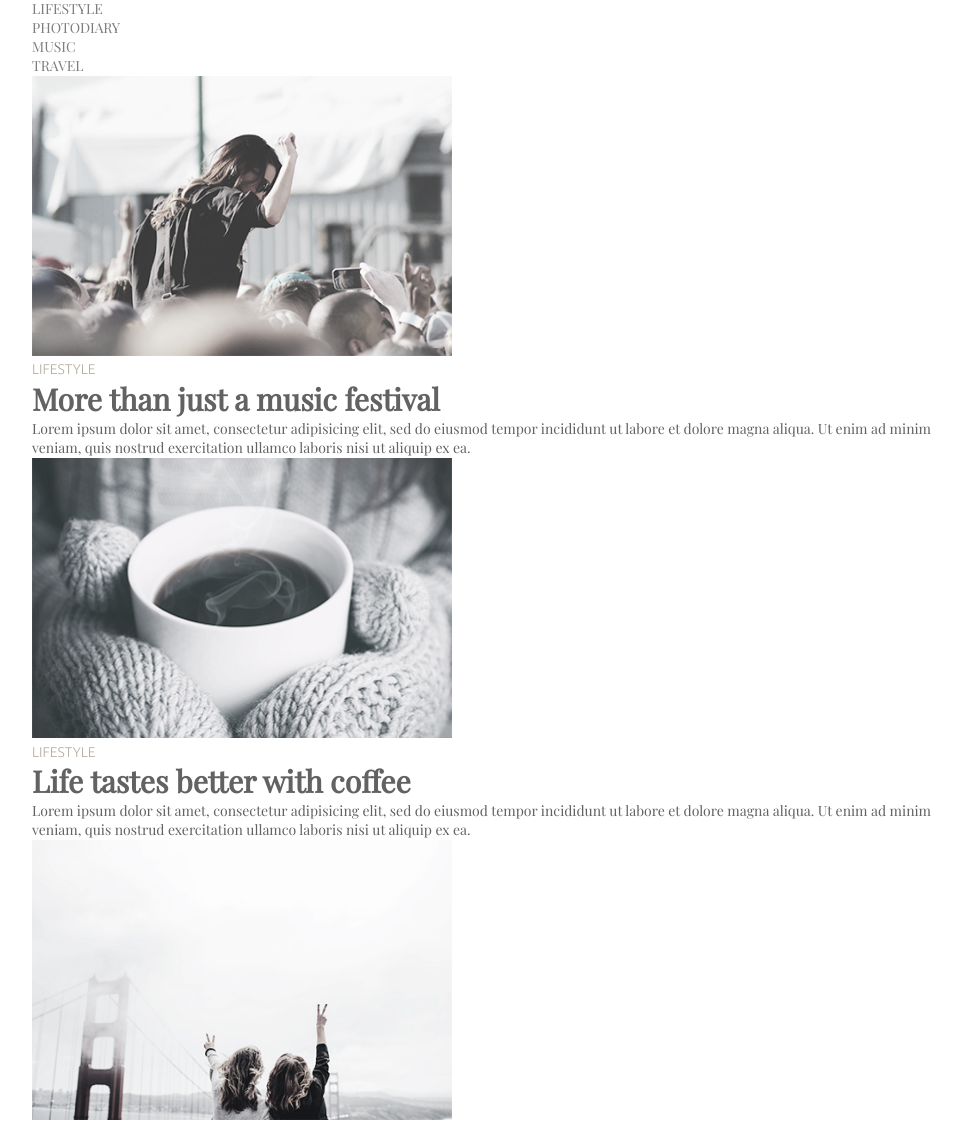
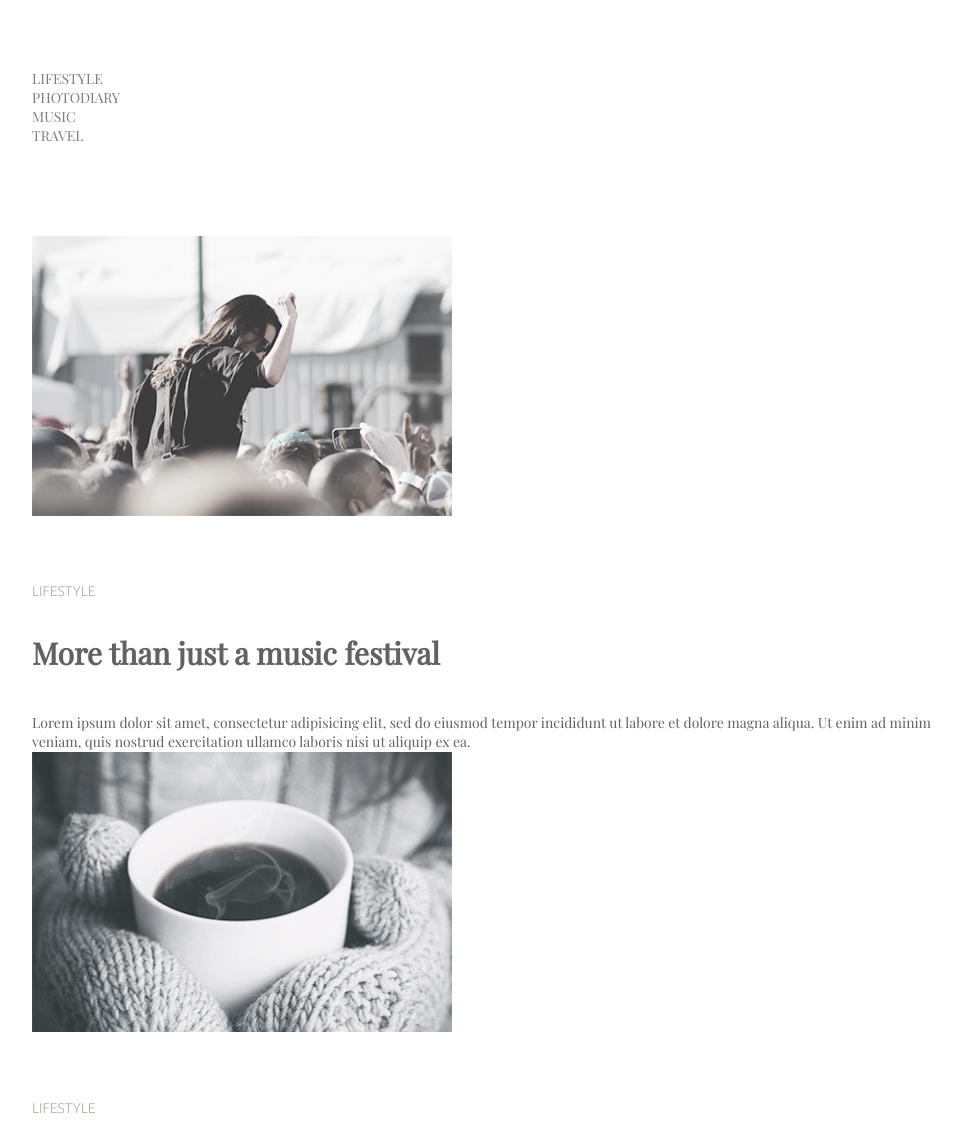
Before and after one commit to filiplitvin/photoblog, a plain HTML site: page index.html in a window 1280 px wide. Shown: the top 1123 px of the page, without its empty margins (155-1116 px from the left). Drawn offline with nearby package versions, Linux system fonts and the light colour scheme.

Commit message:
додали відступи

```diff
--- a/index.html
+++ b/index.html
@@ -43,7 +43,7 @@
                 </p>
               </article>
             </li>
-            <ul >
+            <ul class="gallery-list" >
               <li class="gallery-item">
                 <article>
                   <div class="post-photo">
--- a/src/styles/style.css
+++ b/src/styles/style.css
@@ -22,19 +22,35 @@ body {
   padding-left: 15px;
   padding-right: 15px;
 }
+.header {
+  padding-top: 70px;
+}
 .nav-link {
   color: var(--colorTextNavigation);
 }
 .nav-link:hover {
   color: var(--colorTExtHover);
 }
+.gallery {
+  padding-top: 90px;
+  padding-bottom: 65px;
+}
+.gallery-list {
+  margin-bottom: 94px;
+}
+.post-photo {
+  margin-bottom: 62px;
+}
 .post-category {
   font-family: var(--fontPrimary);
   color: var(--colorTextCategory);
   font-weight: 300;
+  display: inline-block;
+  margin-bottom: 32px;
 }
 .post-title {
   font-size: 30px;
+  margin-bottom: 40px;
 }
 .gallery-button {
   border: 1px solid var(--colorTextPrimary);
```
